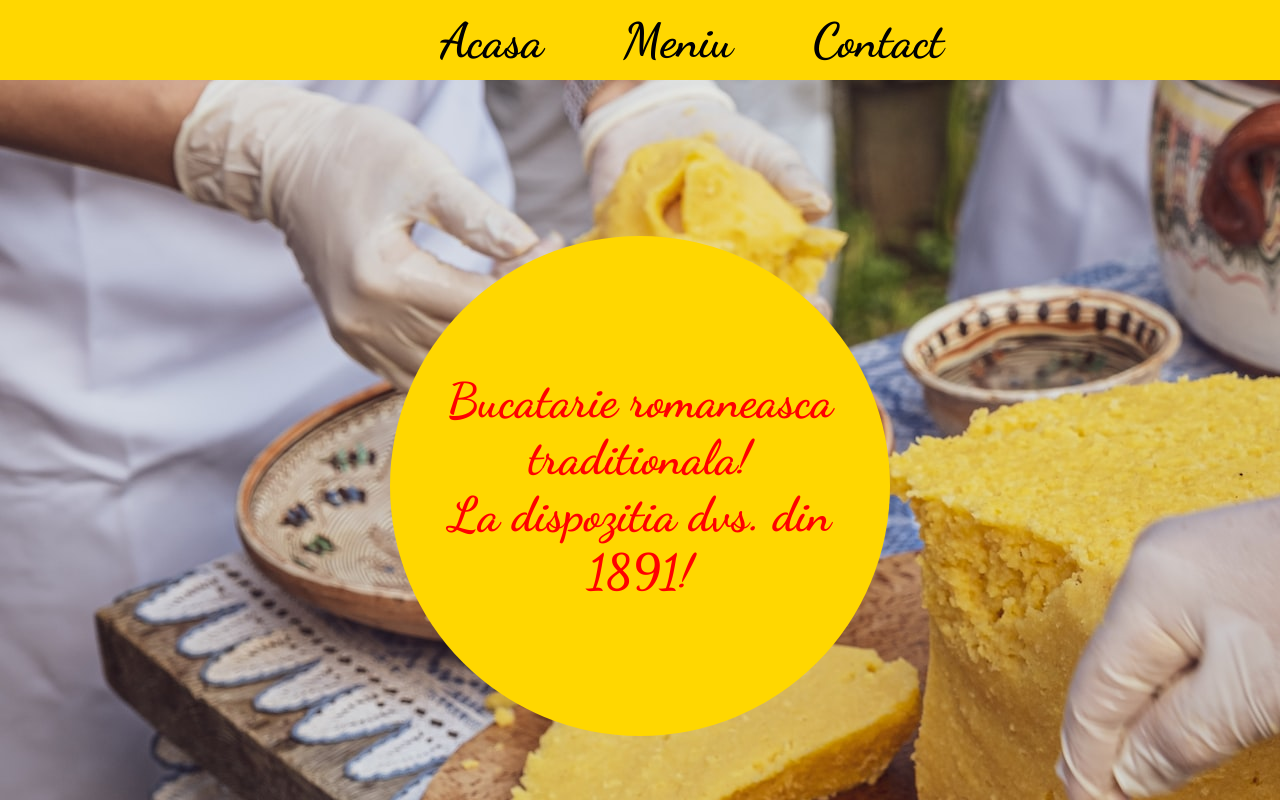
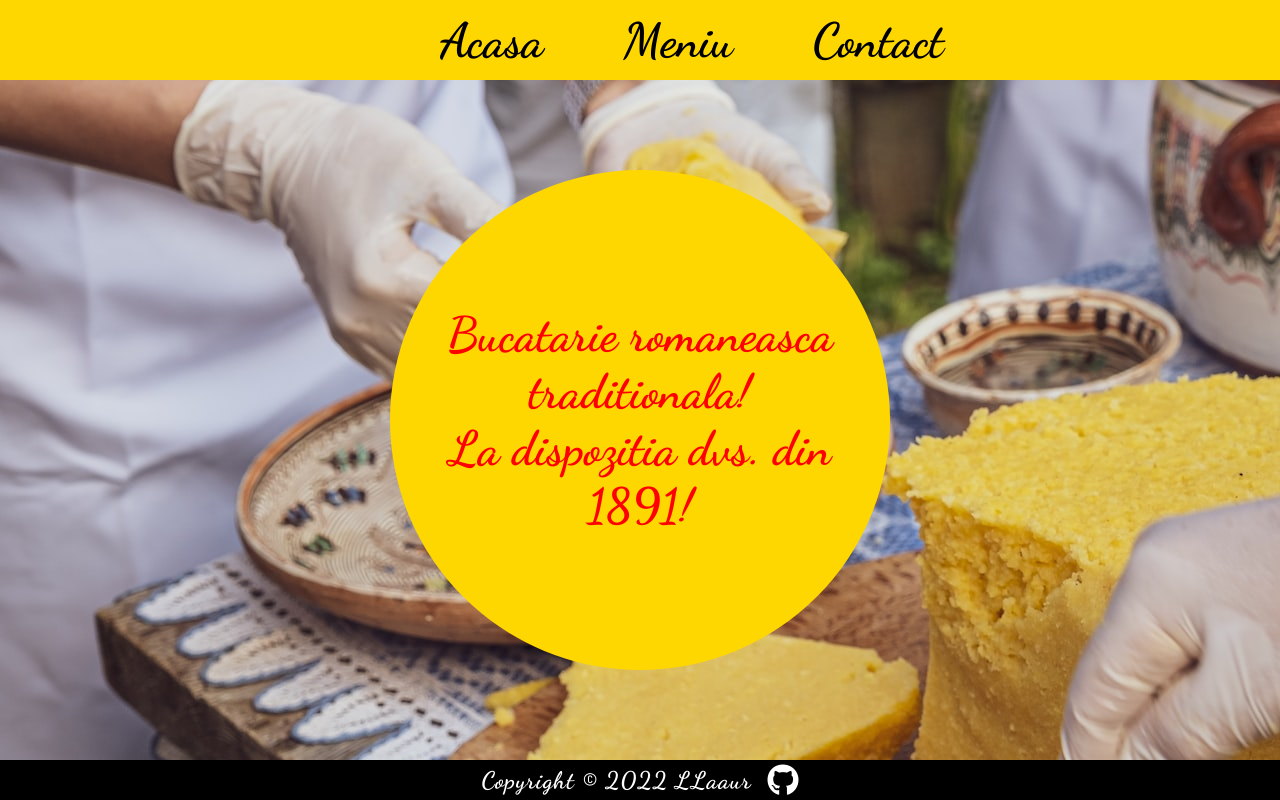
Before and after one commit to LLaaur/Webpack_restaurant, a website with bundled scripts: page dist/index.html in a window 1280 px wide. Built offline with nearby package versions, Linux system fonts and the light colour scheme.

Commit message:
create main website footer

```diff
--- a/src/websiteLoad.js
+++ b/src/websiteLoad.js
@@ -37,13 +37,33 @@ function createMain(){
     return main;
 }
 
+function createFooter(){
+    const footer = document.createElement('div');
+    footer.classList.add('footer');
+
+    const copyright = document.createElement('p');
+    copyright.textContent = `Copyright © ${new Date().getFullYear()} LLaaur`;
+
+    const githubAccount = document.createElement('a');
+    githubAccount.href = 'https://github.com/LLaaur';
+
+    const githubIcon = document.createElement('i');
+    githubIcon.classList.add('fab');
+    githubIcon.classList.add('fa-github');
+
+    footer.appendChild(copyright);
+    githubAccount.appendChild(githubIcon);
+    footer.appendChild(githubAccount);
+
+    return footer
+}
 
 function initWebsite(){
     const content = document.getElementById('content');
 
     content.appendChild(createHeader());
-
     content.appendChild(createMain());
+    content.appendChild(createFooter());
 
     loadHome();
 }
```
Also changed, not shown: dist/index.html, dist/main.js, dist/style.css.
